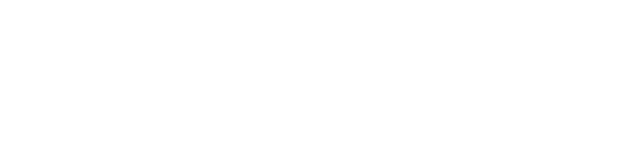
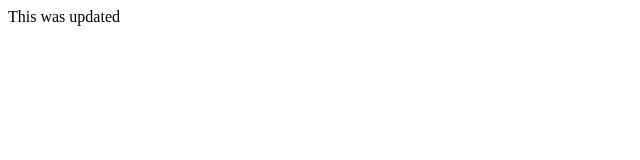
Before and after one commit to ItsDlylan/AniQuote, a plain HTML site: page index.html in a window 1280 px wide. Shown: the whole page, without its empty margins (0-640 px from the left). Drawn offline with Linux system fonts and the light colour scheme.

Commit message:
updated index.html

```diff
--- a/index.html
+++ b/index.html
@@ -10,7 +10,9 @@
         <link rel="stylesheet" href="">
     </head>
     <body>
-
+        <div>
+            This was updated
+        </div>
 
         <script src="" async defer></script>
     </body>
```
